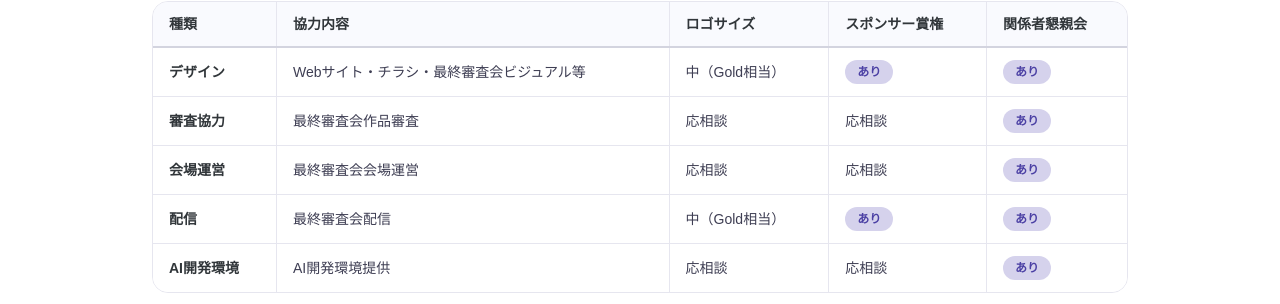
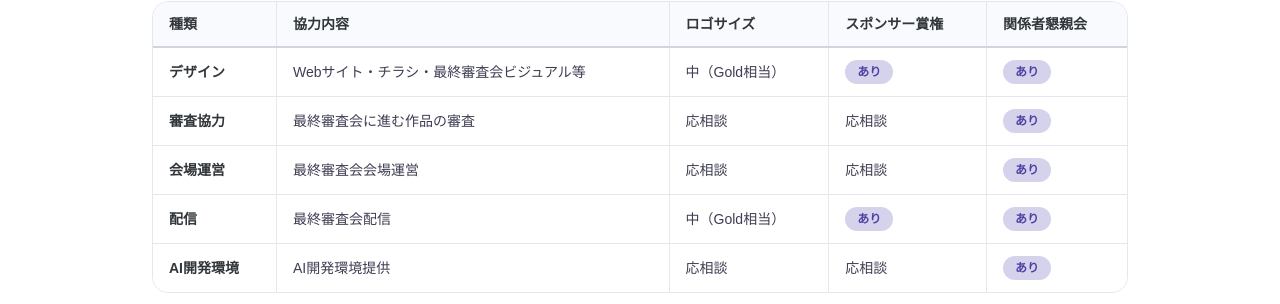
Before and after one commit to ruby-procon-net/ruby-procon-net-2026, a Jekyll site: the page built from sponsors.html, in a window 1280 px wide and 900 px high, scrolled down 2257 px. Shown: the part 147-451 px from the top of the window. Built offline with Jekyll 4.4.1, drawn with Linux system fonts in a browser that asks for light colours.

Commit message:
審査協力の協力内容を要綱どおり「最終審査会に進む作品の審査」に修正
要綱は最終審査会へ進出する作品を選ぶ予選審査を指すが、「最終審査会作品審査」
では最終審査会の場での審査と読め、担当工程が変わってしまうため。

Co-Authored-By: Claude Opus 5 <noreply@anthropic.com>

```diff
--- a/sponsors.html
+++ b/sponsors.html
@@ -167,7 +167,7 @@ permalink: /sponsors/
           </tr>
           <tr class="divide-x divide-gray-200">
             <td class="px-4 py-3 font-bold text-gray-900">審査協力</td>
-            <td class="px-4 py-3 text-gray-700">最終審査会作品審査</td>
+            <td class="px-4 py-3 text-gray-700">最終審査会に進む作品の審査</td>
             <td class="px-4 py-3 text-gray-700">応相談</td>
             <td class="px-4 py-3 text-gray-700">応相談</td>
             <td class="px-4 py-3"><span class="inline-block bg-[#d5d2ec] text-grape font-bold px-3 py-1 rounded-full text-xs">あり</span></td>
```
